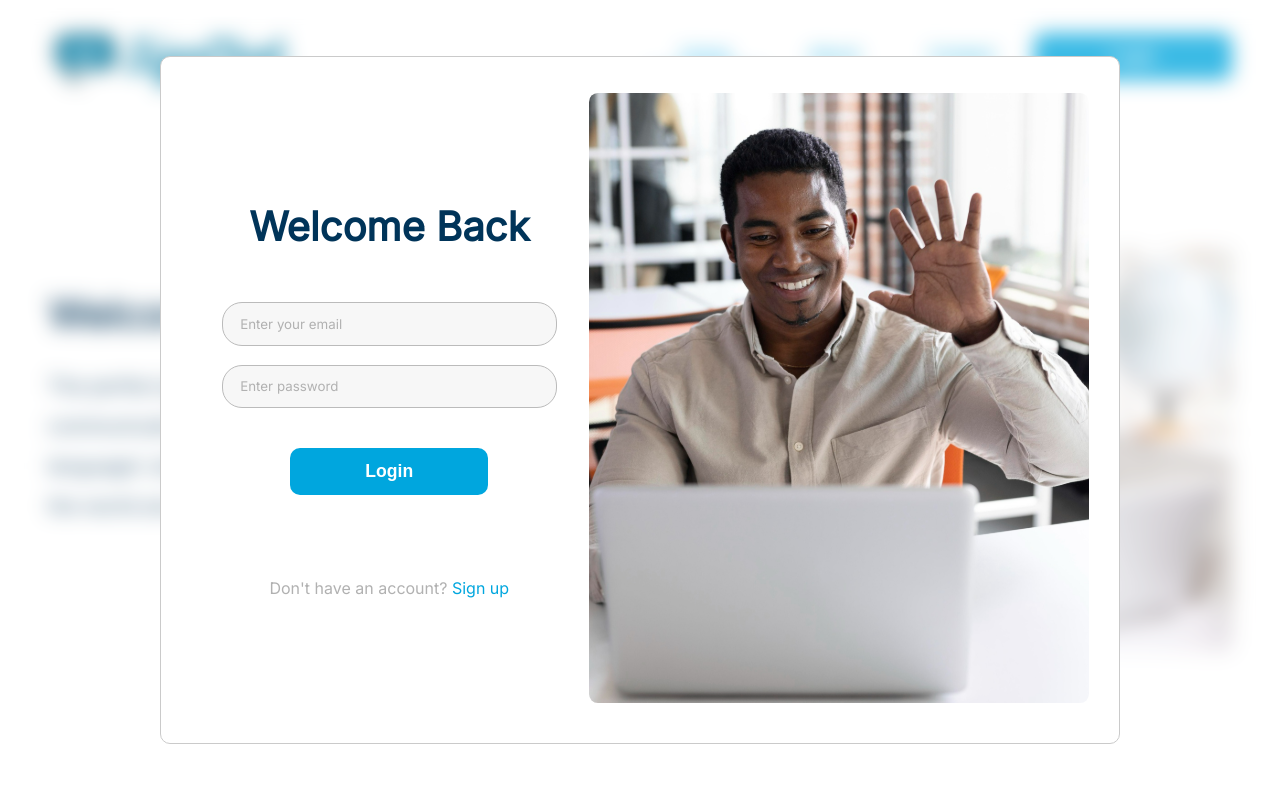
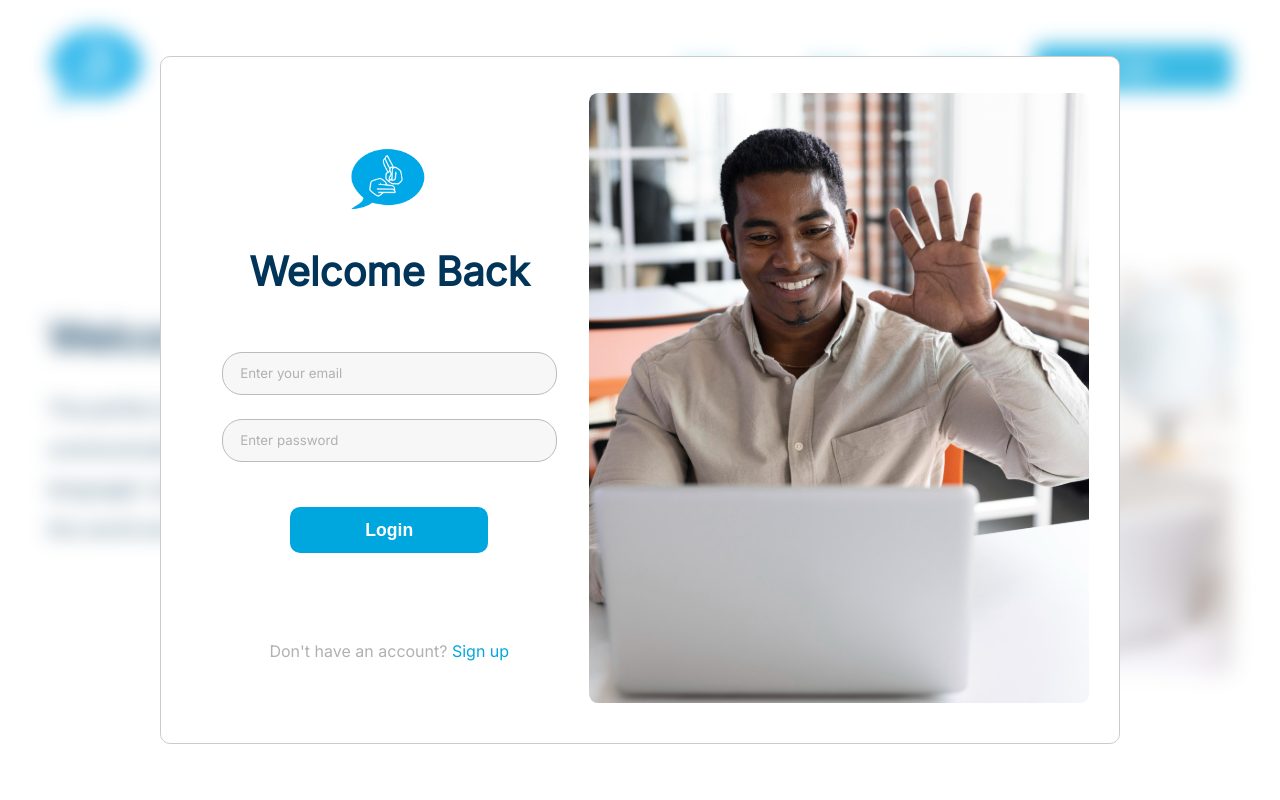
Before and after one commit to SignLink/Signchat-Frontend, a React (Create React App) app: page / in a window 1280 px wide. Both pictures are taken after a click on the button "Login". Shown: the top 800 px of the page. Built offline with nearby package versions, Linux system fonts and the light colour scheme.

Commit message:
added new logo for signchat

```diff
--- a/src/Login Page/Login Components/LoginInputs.tsx
+++ b/src/Login Page/Login Components/LoginInputs.tsx
@@ -1,6 +1,7 @@
 import Button from "../../Main Components/Button";
 import { useState, useEffect } from "react";
 import man from "../../Images/medium-shot-man-with-laptop.svg";
+import mainLogo from '../../Images/signchat-logo.png'
 import "../Login.css";
 import { useDispatch, useSelector } from "react-redux";
 import { openSignup } from "../../Store-Redux/SignupReducer";
@@ -106,6 +107,9 @@ function LoginInputs() {
     <>
       <div className="login-inputs-main">
         <div className="login-inputs">
+          <div className="signup-inputs-logo">
+            <img src={mainLogo} alt="main-logo" />
+          </div>
           <h1>Welcome Back</h1>
           <form onSubmit={submitLoginDetails}>
             <input
--- a/src/Login Page/Login.css
+++ b/src/Login Page/Login.css
@@ -33,7 +33,7 @@
 .login-inputs form {
     display: flex;
     flex-direction: column;
-    gap: 1.2rem;
+    gap: 1.5rem;
     align-items: center;
 }
 
--- a/src/Main Components/Navigation.tsx
+++ b/src/Main Components/Navigation.tsx
@@ -1,5 +1,5 @@
 import "./Navigations.css";
-import logo from "../Images/logo.svg";
+import logo from "../Images/signchat-logo.png";
 import Button from "./Button";
 import { NavLink } from "react-router-dom";
 import { useDispatch } from "react-redux";
--- a/src/Main Components/Navigations.css
+++ b/src/Main Components/Navigations.css
@@ -7,8 +7,8 @@
 }
 
 .main-logo img {
-    width: 250px;
-    height: 77px;
+   width: 100px;
+   height: 100px;
 }
 
 .nav-buttons {
--- a/src/Sign Up Page/Signup Components/SignupInputs.tsx
+++ b/src/Sign Up Page/Signup Components/SignupInputs.tsx
@@ -1,5 +1,6 @@
 import "../Signup.css";
 import lady from "../../Images/gorgeous-smiling-female.svg";
+import mainLogo from "../../Images/signchat-logo.png";
 import Button from "../../Main Components/Button";
 import { useReducer, useEffect, useState } from "react";
 import WarningMessage from "../../Main Components/WarningMessage";
@@ -20,15 +21,11 @@ import {
 } from "../../Store-Redux/NotificationReducer";
 
 interface signupState {
-  // firstname: string;
-  // lastname: string;
   email: string;
   password: string;
   confirmPassword: string;
   inputIsNotValid: boolean;
   warning: string;
-  // firstnameNotValid: boolean;
-  // lastnameNotValid: boolean;
   emailNotValid: boolean;
   passwordNotValid: boolean;
 }
@@ -39,18 +36,6 @@ interface signupAction {
 }
 
 function reducer(state: signupState, action: signupAction): signupState {
-  // if (action.type === "firstname") {
-  //   return {
-  //     ...state,
-  //     firstname: action.payload,
-  //   };
-  // }
-  // if (action.type === "lastname") {
-  //   return {
-  //     ...state,
-  //     lastname: action.payload,
-  //   };
-  // }
   if (action.type === "email") {
     return {
       ...state,
@@ -75,18 +60,6 @@ function reducer(state: signupState, action: signupAction): signupState {
       inputIsNotValid: action.payload,
     };
   }
-  // if (action.type === "firstnameNotValid") {
-  //   return {
-  //     ...state,
-  //     firstnameNotValid: action.payload,
-  //   };
-  // }
-  // if (action.type === "lastnameNotValid") {
-  //   return {
-  //     ...state,
-  //     lastnameNotValid: action.payload,
-  //   };
-  // }
   if (action.type === "emailNotValid") {
     return {
       ...state,
@@ -109,13 +82,9 @@ function reducer(state: signupState, action: signupAction): signupState {
 
 function SignupInputs() {
   const initialState: signupState = {
-    // firstname: "",
-    // lastname: "",
     email: "",
     password: "",
     confirmPassword: "",
-    // firstnameNotValid: false,
-    // lastnameNotValid: false,
     emailNotValid: false,
     passwordNotValid: false,
     inputIsNotValid: false,
@@ -126,8 +95,6 @@ function SignupInputs() {
   const [isLoading, setIsLoading] = useState(false);
 
   //Valid Inputs
-  // const validFirstname = state.firstname.trim().length >= 2;
-  // const validLastname = state.lastname.trim().length >= 2;
   const validEmail = state.email.match(/^[^\s@]+@[^\s@]+\.[^\s@]+$/);
   const validPassword = state.password.match(
     /(?=.*\d)(?=.*[!@#$%^&*(),.?":{}|<>])/
@@ -178,23 +145,6 @@ function SignupInputs() {
     }
   }
 
-  //onchange functions for inputs
-  // function firstnameHandler(event: React.ChangeEvent<HTMLInputElement>) {
-  //   dispatch({ type: "firstname", payload: event.target.value });
-  //   onFocusValidInputs(
-  //     !validFirstname,
-  //     "firstnameNotValid",
-  //     "Please enter a valid firstname"
-  //   );
-  // }
-  // function lastnameHandler(event: React.ChangeEvent<HTMLInputElement>) {
-  //   dispatch({ type: "lastname", payload: event.target.value });
-  //   onFocusValidInputs(
-  //     !validLastname,
-  //     "lastnameNotValid",
-  //     "Please enter a valid lastname"
-  //   );
-  // }
   function emailHandler(event: React.ChangeEvent<HTMLInputElement>) {
     dispatch({ type: "email", payload: event.target.value });
     onFocusValidInputs(
@@ -237,16 +187,6 @@ function SignupInputs() {
   async function submitNewAccountForm(event: React.FormEvent<HTMLFormElement>) {
     event.preventDefault();
 
-    // if (!validFirstname) {
-    //   dispatch({ type: "warning", payload: "Please enter a valid firstname" });
-    //   dispatch({ type: "inputNotValid", payload: true });
-    //   return;
-    // }
-    // if (!validLastname) {
-    //   dispatch({ type: "warning", payload: "Please enter a valid lastname" });
-    //   dispatch({ type: "inputNotValid", payload: true });
-    //   return;
-    // }
     if (!validEmail) {
       dispatch({ type: "warning", payload: "Please enter a valid email" });
       dispatch({ type: "inputNotValid", payload: true });
@@ -306,9 +246,6 @@ function SignupInputs() {
         return;
       }
     }
-
-    // dispatch({ type: "firstname", payload: "" });
-    // dispatch({ type: "lastname", payload: "" });
     dispatch({ type: "email", payload: "" });
     dispatch({ type: "password", payload: "" });
     dispatch({ type: "confirmPassword", payload: "" });
@@ -329,28 +266,11 @@ function SignupInputs() {
           {state.inputIsNotValid && (
             <WarningMessage warningMessage={state.warning} inlineWidth="100%" />
           )}
+          <div className="signup-inputs-logo">
+            <img src={mainLogo} alt="main-logo" />
+          </div>
           <h1>Create An Account</h1>
           <form onSubmit={submitNewAccountForm}>
-            {/* <input
-              type="text"
-              placeholder="Enter your firstname"
-              onChange={firstnameHandler}
-              className={
-                state.firstnameNotValid
-                  ? "firstname-invalid"
-                  : "firstname-valid"
-              }
-              value={state.firstname}
-            />
-            <input
-              type="text"
-              placeholder="Enter your lastname"
-              onChange={lastnameHandler}
-              className={
-                state.lastnameNotValid ? "lastname-invalid" : "lastname-valid"
-              }
-              value={state.lastname}
-            /> */}
             <input
               type="text"
               placeholder="Enter your email"
--- a/src/Sign Up Page/Signup.css
+++ b/src/Sign Up Page/Signup.css
@@ -18,10 +18,17 @@
     align-items: center;
     width: 100%;
 }
-.signup-image{
+
+.signup-inputs-logo img {
+    width: 80px;
+    height: 80px;
+}
+
+.signup-image {
     height: 100%;
     width: 45%;
 }
+
 #lady-image {
     width: 466px;
     height: 100%;
@@ -31,7 +38,7 @@
 .signup-inputs form {
     display: flex;
     flex-direction: column;
-    gap: 1.2rem;
+    gap: 2rem;
     align-items: center;
 }
 
```
Also changed, not shown: src/Images/logo.svg (deleted), src/Images/signchat-logo.png (added).
